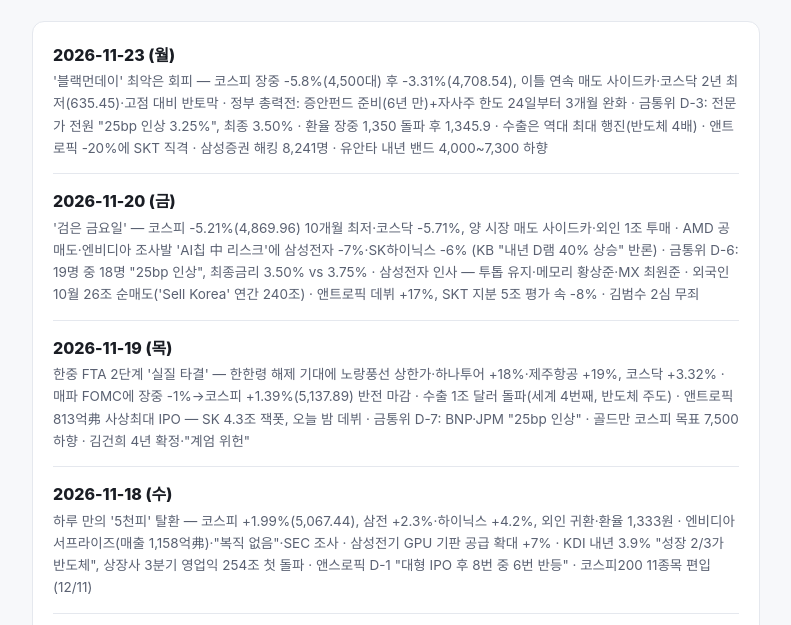
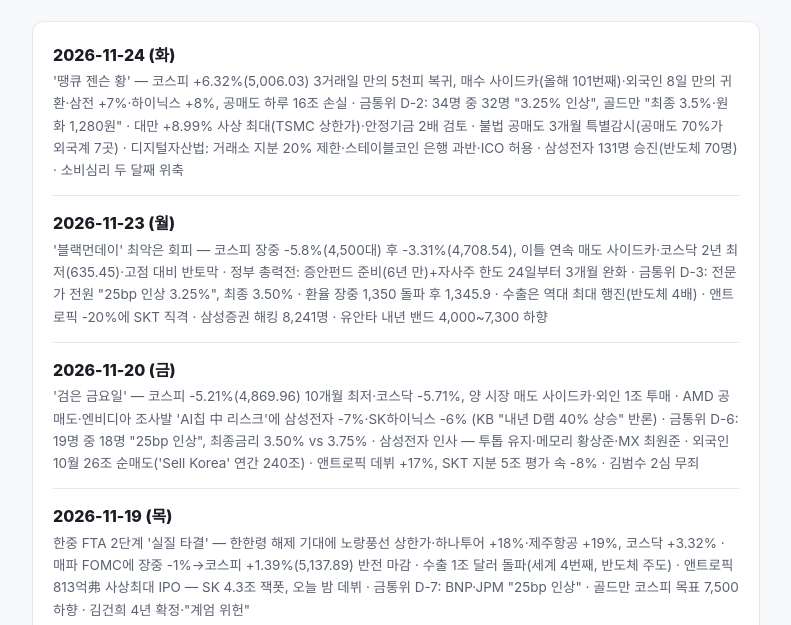
Before and after one commit to code219-linggu/china-digest, a plain HTML site: page korea/index.html in a window 1280 px wide. Shown: the part 174-799 px from the top of the page, without its empty margins (244-1035 px from the left). Drawn offline with Linux system fonts and the light colour scheme.

Commit message:
deploy: korea/index.html

```diff
--- a/korea/index.html
+++ b/korea/index.html
@@ -36,6 +36,10 @@
 
 <div class="list">
   <!-- 새 다이제스트는 이 줄 바로 아래에 추가 (최신이 위) -->
+  <a class="day" href="2026-11-24.html">
+    <div class="date">2026-11-24 (화)</div>
+    <div class="desc">'땡큐 젠슨 황' — 코스피 +6.32%(5,006.03) 3거래일 만의 5천피 복귀, 매수 사이드카(올해 101번째)·외국인 8일 만의 귀환·삼전 +7%·하이닉스 +8%, 공매도 하루 16조 손실 · 금통위 D-2: 34명 중 32명 "3.25% 인상", 골드만 "최종 3.5%·원화 1,280원" · 대만 +8.99% 사상 최대(TSMC 상한가)·안정기금 2배 검토 · 불법 공매도 3개월 특별감시(공매도 70%가 외국계 7곳) · 디지털자산법: 거래소 지분 20% 제한·스테이블코인 은행 과반·ICO 허용 · 삼성전자 131명 승진(반도체 70명) · 소비심리 두 달째 위축</div>
+  </a>
   <a class="day" href="2026-11-23.html">
     <div class="date">2026-11-23 (월)</div>
     <div class="desc">'블랙먼데이' 최악은 회피 — 코스피 장중 -5.8%(4,500대) 후 -3.31%(4,708.54), 이틀 연속 매도 사이드카·코스닥 2년 최저(635.45)·고점 대비 반토막 · 정부 총력전: 증안펀드 준비(6년 만)+자사주 한도 24일부터 3개월 완화 · 금통위 D-3: 전문가 전원 "25bp 인상 3.25%", 최종 3.50% · 환율 장중 1,350 돌파 후 1,345.9 · 수출은 역대 최대 행진(반도체 4배) · 앤트로픽 -20%에 SKT 직격 · 삼성증권 해킹 8,241명 · 유안타 내년 밴드 4,000~7,300 하향</div>
```
